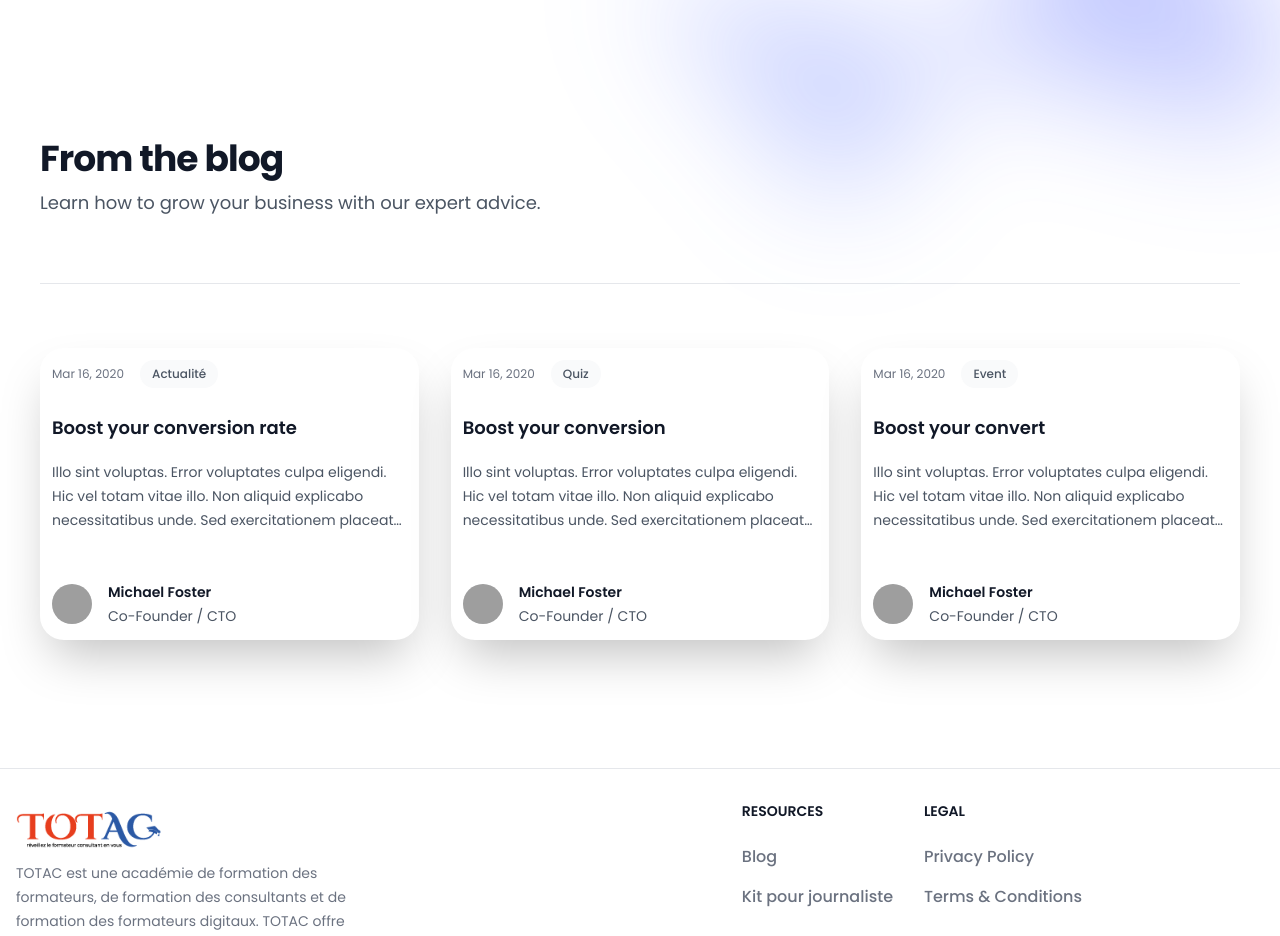
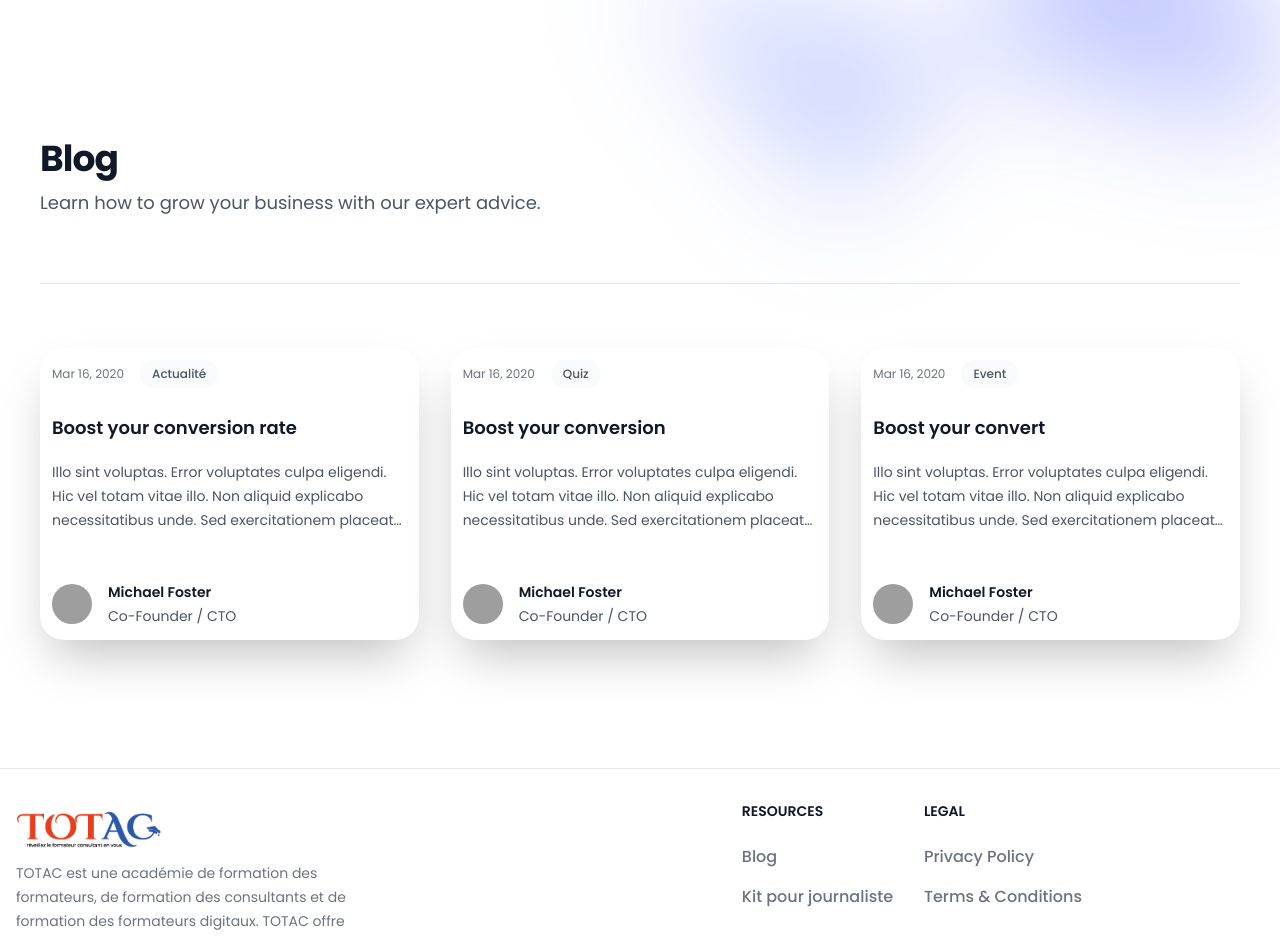
Before and after one commit to jealife/Totac-academy, a React (Create React App) app: page / in a window 1280 px wide. Shown: the part 3120-4056 px from the top of the page. Built offline with nearby package versions, Linux system fonts and the light colour scheme; grey boxes are pictures that could not be loaded.

Commit message:
Changes to be committed:
	modified:   src/components/blogSection/BlogSection.js

```diff
--- a/src/components/blogSection/BlogSection.js
+++ b/src/components/blogSection/BlogSection.js
@@ -62,7 +62,7 @@ export default function BlogSection() {
         <div className="bg-white py-32 sm:py-32">
             <div className="mx-auto max-w-7xl px-8 lg:px-10">
                 <div className="mx-auto max-w-2xl lg:mx-0">
-                    <h2 className="text-3xl font-bold tracking-tight text-gray-900 sm:text-4xl">From the blog</h2>
+                    <h2 className="text-3xl font-bold tracking-tight text-gray-900 sm:text-4xl">Blog</h2>
                     <p className="mt-2 text-lg leading-8 text-gray-600">
                         Learn how to grow your business with our expert advice.
                     </p>
```
